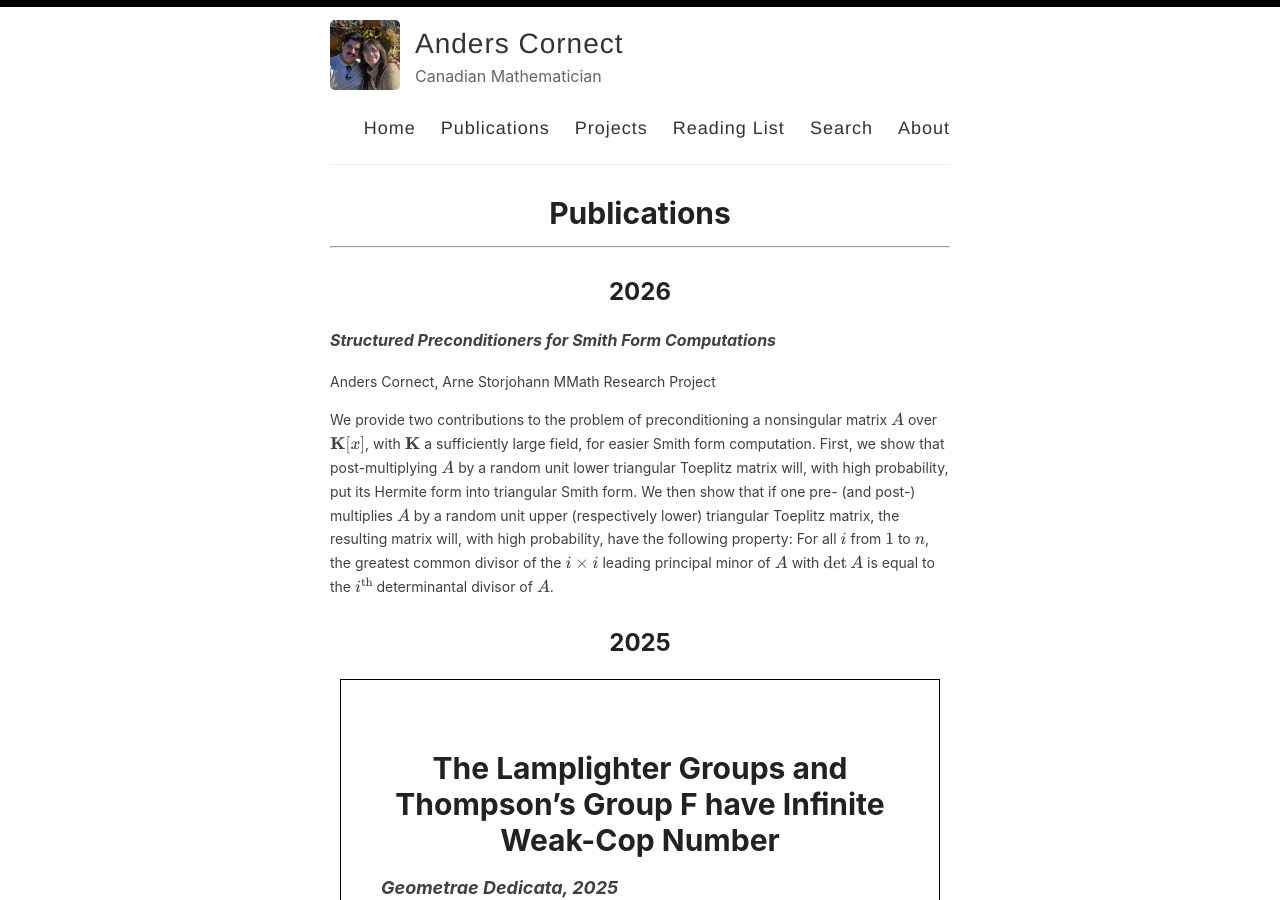
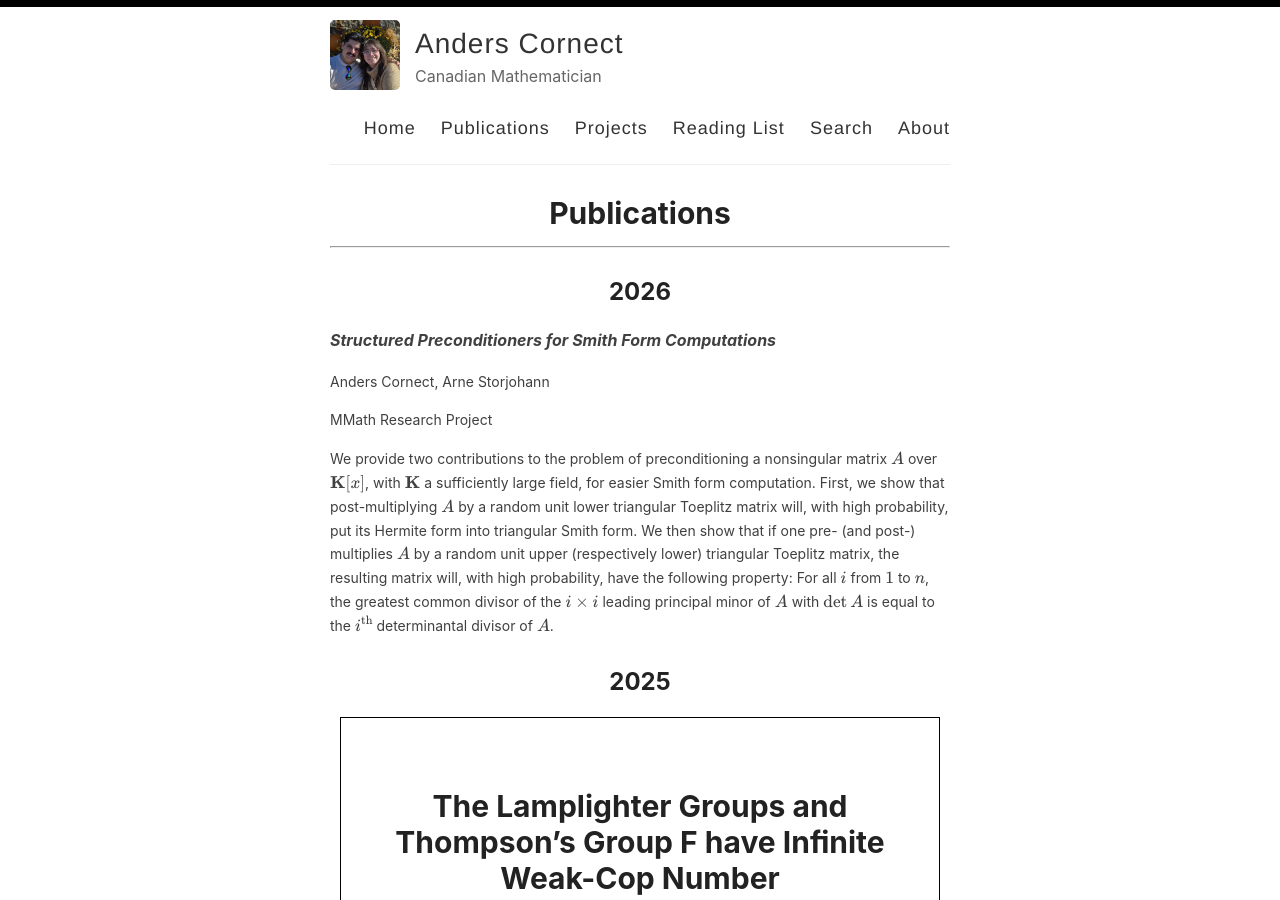
Before and after one commit to And-ers/And-ers.github.io, a Jekyll site: the page built from _pages/publications.md, in a window 1280 px wide and 900 px high. Built offline with Jekyll 4.4.1, drawn with Linux system fonts in a browser that asks for light colours.

Commit message:
modified:   _pages/publications.md

```diff
--- a/_pages/publications.md
+++ b/_pages/publications.md
@@ -17,6 +17,8 @@ permalink: /publications/
 </p><p class="author" markdown="1">
 
 Anders Cornect, Arne Storjohann
+
+</p><p class="author" markdown="1">
 
 MMath Research Project
 
```
